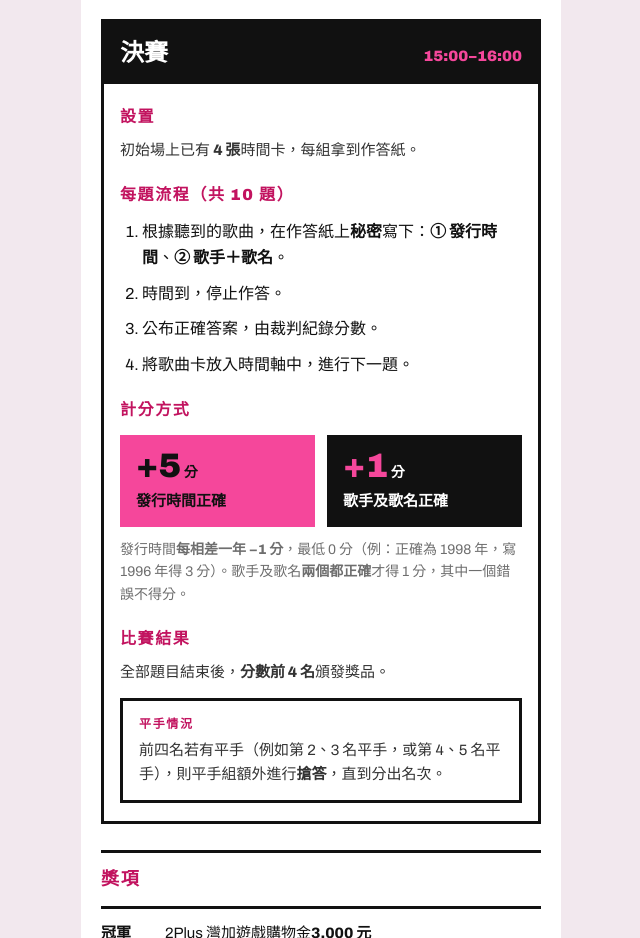
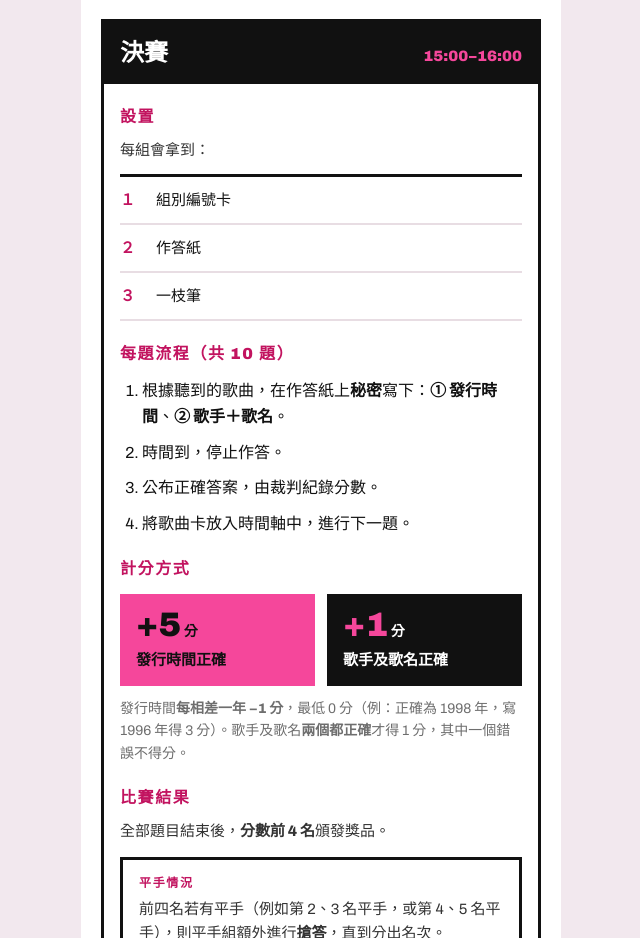
Before and after one commit to 2plusgame-byte/hitster_games, a plain HTML site: page index.html in a window 1280 px wide. Shown: the part 3120-4058 px from the top of the page, without its empty margins (319-959 px from the left). Drawn offline with Linux system fonts and the light colour scheme.

Commit message:
決賽設置改為每組領取物品清單
Co-Authored-By: Claude Opus 5.5 <noreply@anthropic.com>

```diff
--- a/index.html
+++ b/index.html
@@ -411,7 +411,12 @@
         <div class="ph"><span class="t">決賽</span><span class="tm">15:00–16:00</span></div>
 
         <h3 class="kicker">設置</h3>
-        <p class="p">初始場上已有 <strong>4 張</strong>時間卡，每組拿到作答紙。</p>
+        <p class="p">每組會拿到：</p>
+        <div class="kit">
+          <div class="r"><span class="a">１</span><span>組別編號卡</span></div>
+          <div class="r"><span class="a">２</span><span>作答紙</span></div>
+          <div class="r"><span class="a">３</span><span>一枝筆</span></div>
+        </div>
 
         <h3 class="kicker">每題流程（共 10 題）</h3>
         <ol class="plain">
```
